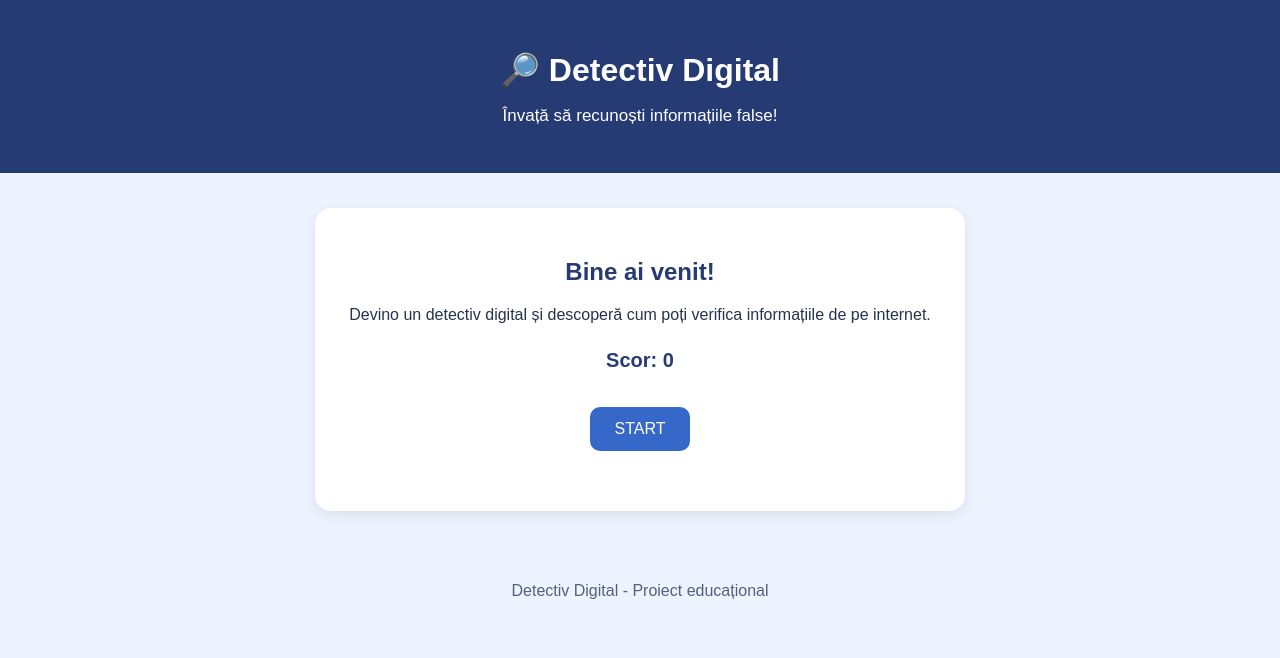
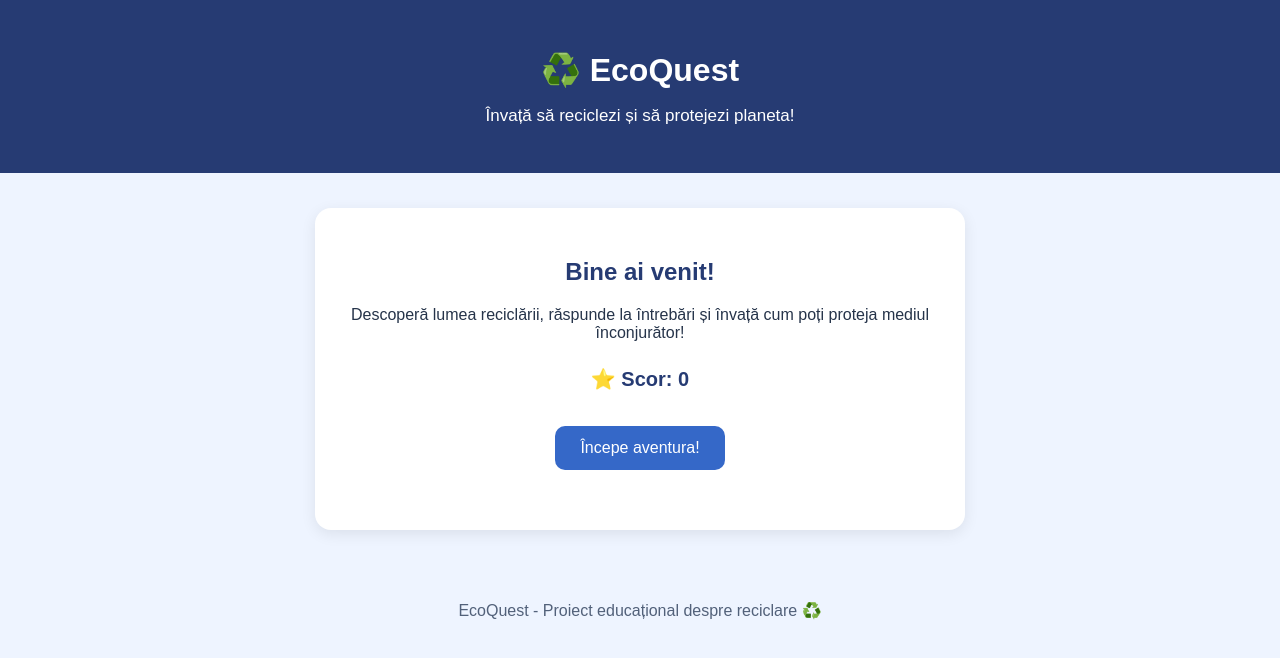
Before and after one commit to anielaachim-a/EcoQuest, a plain HTML site: page index.html in a window 1280 px wide. Drawn offline with Linux system fonts and the light colour scheme.

Commit message:
Update index.html

```diff
--- a/index.html
+++ b/index.html
@@ -1,30 +1,29 @@
-
 <!DOCTYPE html>
 <html lang="ro">
 <head>
     <meta charset="UTF-8">
     <meta name="viewport" content="width=device-width, initial-scale=1.0">
-    <title>Detectiv Digital</title>
+    <title>EcoQuest - Învață să reciclezi!</title>
     <link rel="stylesheet" href="style.css">
 </head>
 <body>
 
     <header>
-        <h1>🔎 Detectiv Digital</h1>
-        <p>Învață să recunoști informațiile false!</p>
+        <h1>♻️ EcoQuest</h1>
+        <p>Învață să reciclezi și să protejezi planeta!</p>
     </header>
 
     <main id="continut">
         <h2>Bine ai venit!</h2>
 
         <p>
-            Devino un detectiv digital și descoperă
-            cum poți verifica informațiile de pe internet.
+            Descoperă lumea reciclării, răspunde la întrebări
+            și învață cum poți proteja mediul înconjurător!
         </p>
 
-        <p id="scor">Scor: 0</p>
+        <p id="scor">⭐ Scor: 0</p>
 
-        <button id="start">START</button>
+        <button id="start">Începe aventura!</button>
 
         <p id="intrebare"></p>
 
@@ -34,7 +33,7 @@
     </main>
 
     <footer>
-        <p>Detectiv Digital - Proiect educațional</p>
+        <p>EcoQuest - Proiect educațional despre reciclare ♻️</p>
     </footer>
 
     <script src="script.js"></script>
```
